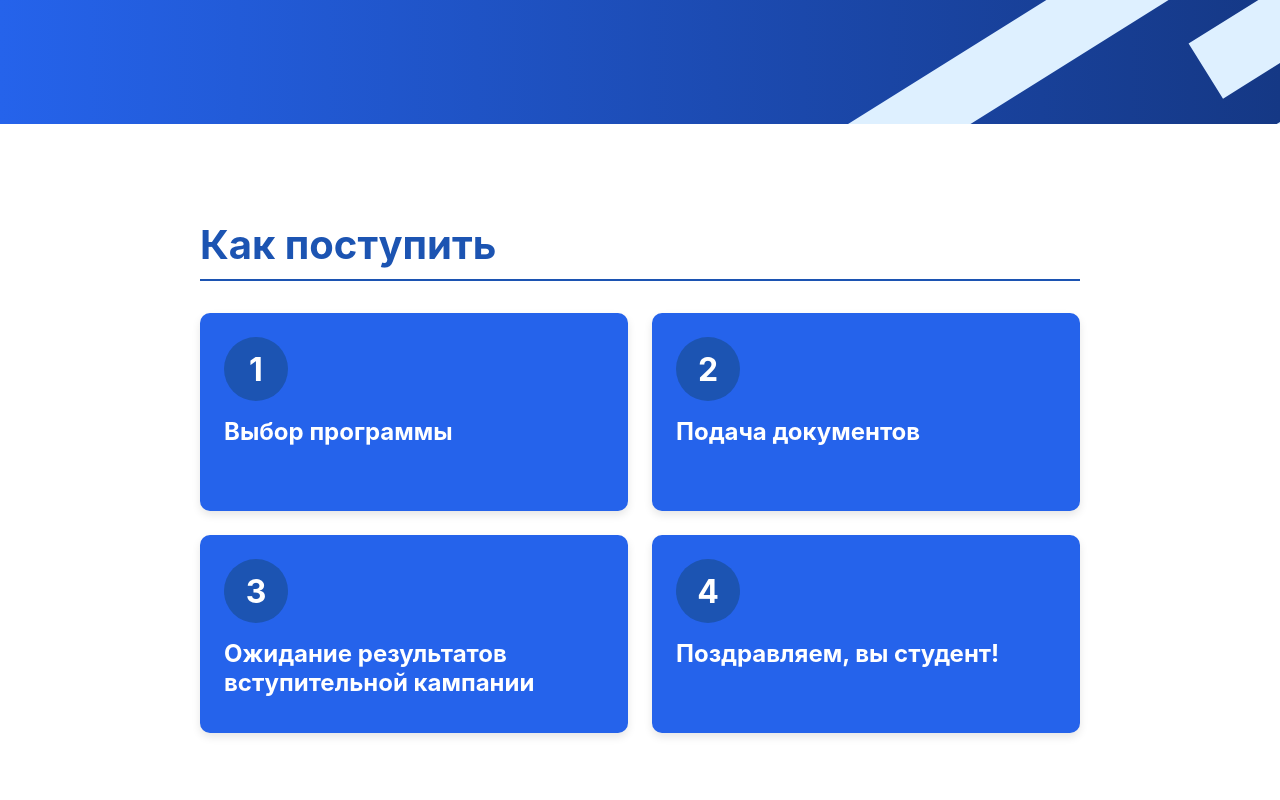
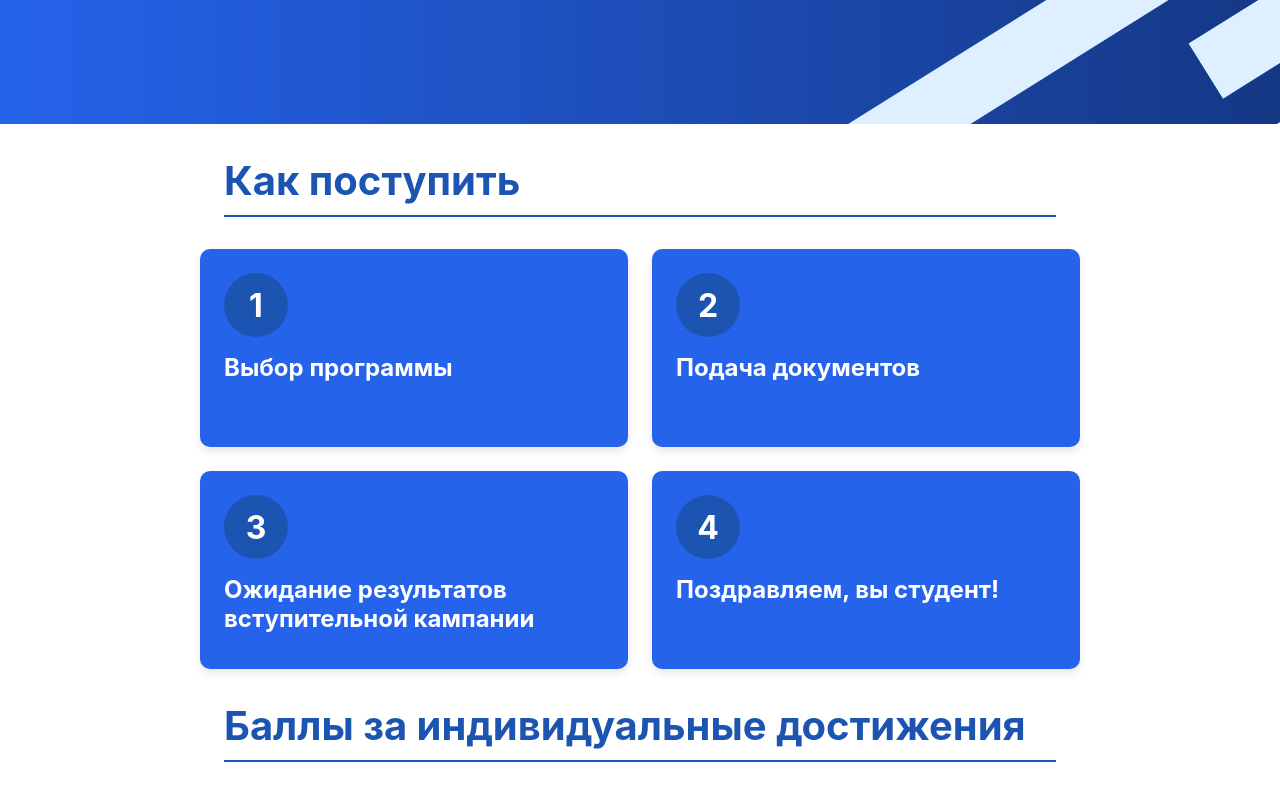
Before and after one commit to MIIT-inside/MIITWebApp, a React (Create React App) app in the folder frontend/: page / in a window 1280 px wide. Shown: the part 676-1476 px from the top of the page. Built offline with nearby package versions, Linux system fonts and the light colour scheme.

Commit message:
change style for TitleWithLine.css and InstructionSteps.css

```diff
--- a/frontend/src/App.js
+++ b/frontend/src/App.js
@@ -1,12 +1,16 @@
 import './App.css';
 import MainSection from "./components/MainSection";
 import InstructionSteps from "./components/InstructionSteps";
+import TitleWithLine from "./components/TitleWithLine";
+import React from "react";
 
 function App() {
   return (
       <div className="App">
         <MainSection />
+          <TitleWithLine title="Как поступить" />
           <InstructionSteps/>
+          <TitleWithLine title="Баллы за индивидуальные достижения" />
       </div>
   );
 }
--- a/frontend/src/components/InstructionSteps.jsx
+++ b/frontend/src/components/InstructionSteps.jsx
@@ -6,7 +6,7 @@ import TitleWithLine from './TitleWithLine';
 const InstructionSteps = () => {
     return (
         <div className="instruction-steps">
-            <TitleWithLine title="Как поступить" />
+
             <div className="steps-container">
                 <StepCard stepNumber="1" description="Выбор программы" />
                 <StepCard stepNumber="2" description="Подача документов" />
--- a/frontend/src/styles/InstructionSteps.css
+++ b/frontend/src/styles/InstructionSteps.css
@@ -2,14 +2,13 @@
     border: none;
     height: 2px;
     background-color: #2563EB;
-    margin: 1rem 0;
     width: 80%;
 }
 
 .instruction-steps {
     text-align: left;
     margin: 2rem auto;
-    padding: 2rem;
+
     max-width: 1200px;
 }
 
--- a/frontend/src/styles/TitleWithLine.css
+++ b/frontend/src/styles/TitleWithLine.css
@@ -2,7 +2,8 @@
     display: flex;
     flex-direction: column;
     align-items: flex-start;
-    margin: 2rem 10rem;
+    margin: 2rem auto;
+    width: 65%;
 }
 
 .title-with-line h2 {
```
